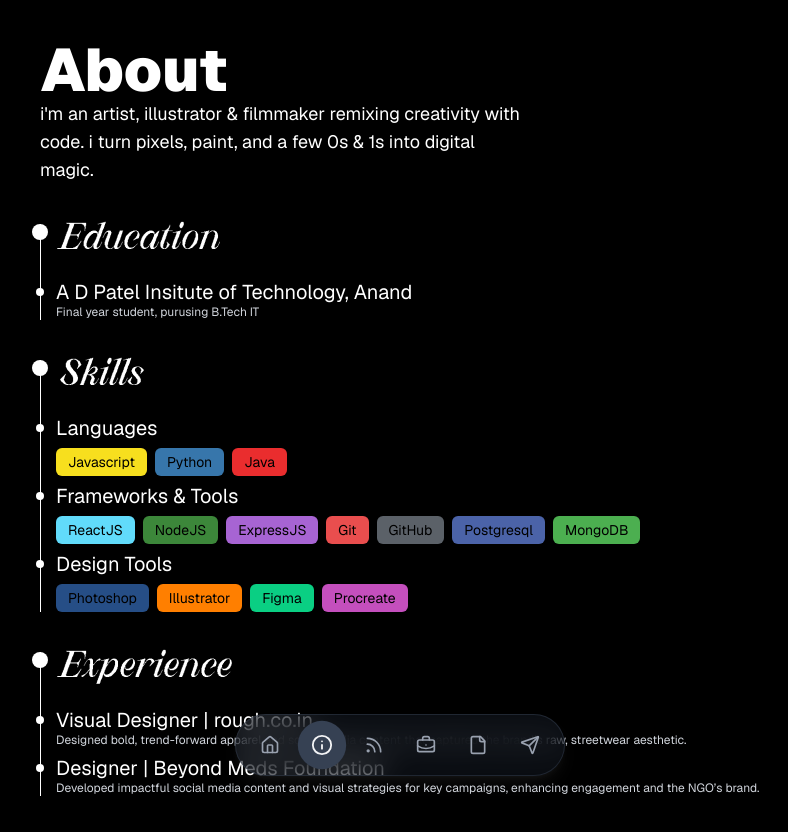
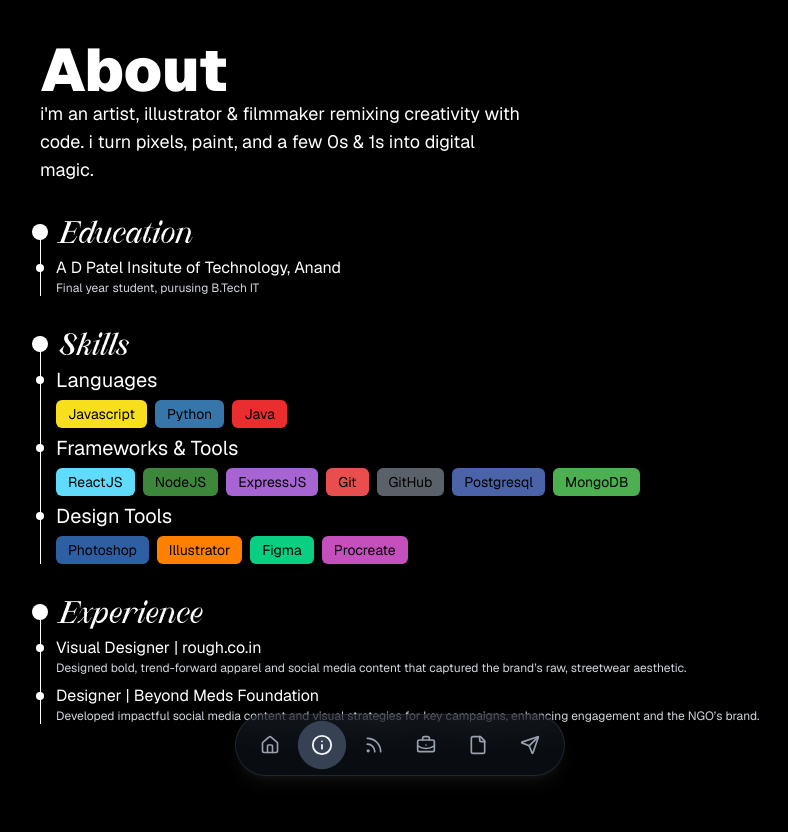
Before and after one commit to DharmBharodiya/dharm-portfolio, a React (Vite) app: page /about in a window 1280 px wide. Shown: the top 832 px of the page, without its empty margins (240-1028 px from the left). Built offline with nearby package versions, Linux system fonts and the light colour scheme.

Commit message:
FIX:about alignment fix.

```diff
--- a/src/components/About/ContentBox.jsx
+++ b/src/components/About/ContentBox.jsx
@@ -2,8 +2,8 @@
 function ContentBox({heading, description}) {
   return (
      <div className="relative mb-4">
-        <div className="w-2 h-2 dark:bg-white/100 bg-black -translate-x-1/2 rounded-full "></div>
-        <h1 className="absolute top-0 ml-4 text-md sm:text-xl leading-4 sm:leading-2 text-black dark:text-white font-space-grotesk mb-0">{heading}</h1>
+        <div className="w-2 h-2 dark:bg-white bg-black -translate-x-1/2 rounded-full "></div>
+        <h1 className="absolute top-0 ml-4 text-[15.5px] sm:text-[16px] leading-4 sm:leading-2 text-black dark:text-white font-space-grotesk">{heading}</h1>
         <div className="flex gap-2 ml-4 mt-5 sm:mt-2 flex-wrap">
             <p className="text-xs dark:text-gray-300 text-black">{description}</p>
         </div>
--- a/src/components/About/SkillBox.jsx
+++ b/src/components/About/SkillBox.jsx
@@ -1,7 +1,7 @@
 
 function SkillBox({title, bg}) {
   return (
-    <div className={`w-fit px-2 py-0.5 sm:px-3 sm:py-1 rounded-md text-xs sm:text-sm bg-white/100 text-black/100`} style={{backgroundColor: bg}}>
+    <div className={`w-fit px-2 py-0.5 sm:px-3 sm:py-1 rounded-md text-xs sm:text-sm  text-black/100`} style={{backgroundColor: bg}}>
         <h1>{title}</h1>
     </div>
   )
--- a/src/components/About/Skills.js
+++ b/src/components/About/Skills.js
@@ -16,7 +16,7 @@ export const frameworksAndTools = [
 ];
 
 export const designTools = [
-  { name: "Photoshop", color: "#264e86" },
+  { name: "Photoshop", color: "#2e5fa3" },
   { name: "Illustrator", color: "#FF7F00" },
   { name: "Figma", color: "#0ACF83" },
   { name: "Procreate", color: "#c44fbd" }
--- a/src/components/About/TimeLine.jsx
+++ b/src/components/About/TimeLine.jsx
@@ -3,12 +3,12 @@ function TimeLine({timelineHeading, content}) {
   return (
     <div className="relative mb-10">
       {/* vertical line */}
-      <div className="bg-black dark:bg-white w-px h-full absolute"></div>
+      <div className="bg-black dark:bg-white/100 w-px h-full absolute"></div>
 
       {/* heading */}
       <div className="relative mb-6">
         <div className="w-2.5 h-2.5 sm:w-4 sm:h-4 bg-black dark:bg-white rounded-full -translate-x-1/2"></div>
-        <h1 className="relative -top-3 ml-4 text-2xl sm:text-4xl leading-6 text-black dark:text-white" style={{ fontFamily: 'New Valley, sans-serif'}}>{timelineHeading}</h1>
+        <h1 className="absolute top-0 ml-4 text-2xl sm:text-3xl leading-6  text-black dark:text-white" style={{ fontFamily: 'New Valley, sans-serif'}}>{timelineHeading}</h1>
       </div>
 
       {/* sub-dots */}
```
